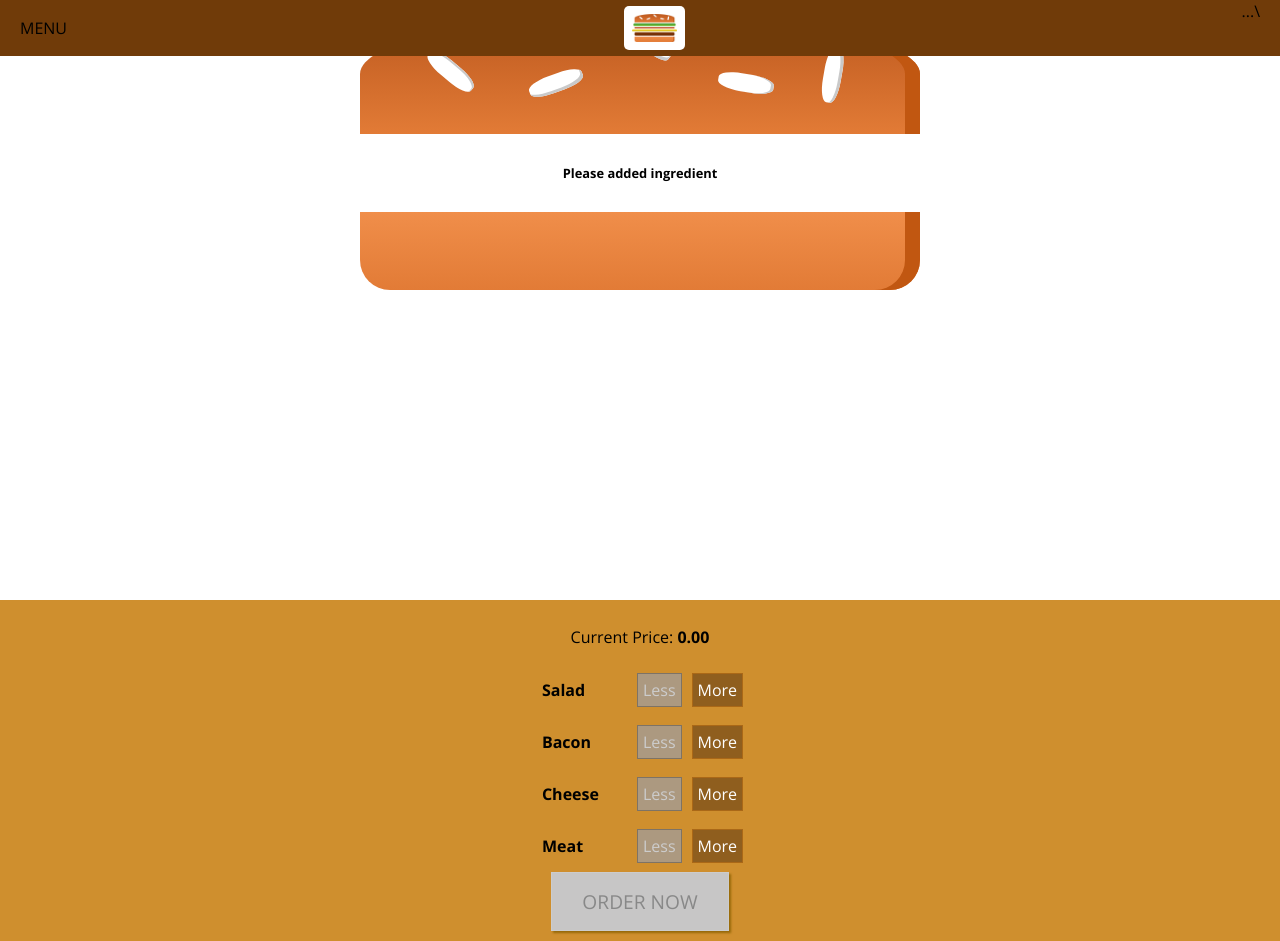
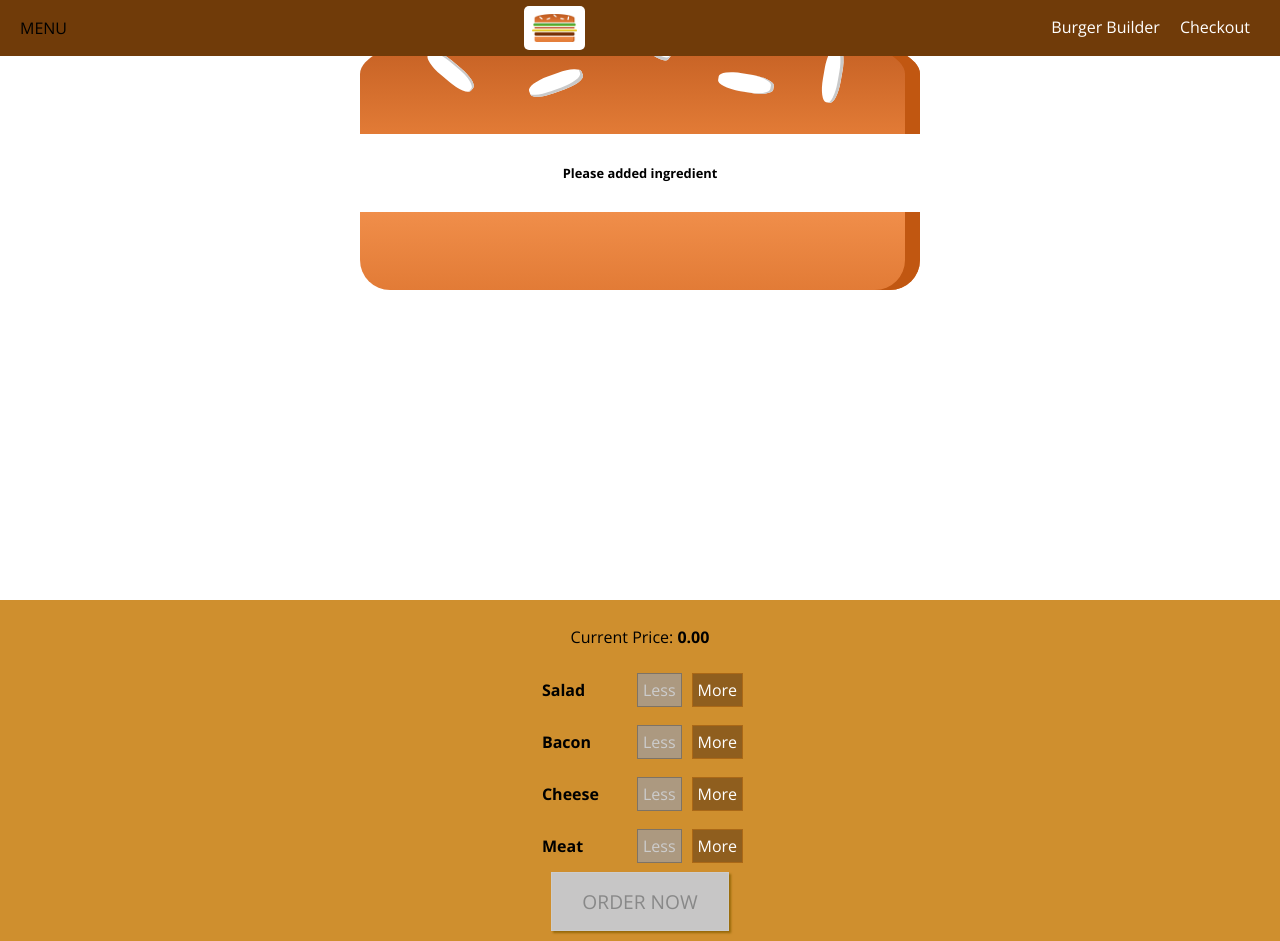
Before and after one commit to TadasBalsys/Burger-Builder, a React (Create React App) app: page / in a window 1280 px wide. Built offline with nearby package versions, Linux system fonts and the light colour scheme.

Commit message:
Created NavItemsList and NavItem components.

```diff
--- /dev/null
+++ b/src/components/Navigation/NavItem/NavItem.module.css
@@ -0,0 +1,42 @@
+.NavItem {
+  margin: 10px 0;
+  box-sizing: border-box;
+  display: block;
+  width: 100%;
+}
+.NavItem a {
+  color: brown;
+  text-decoration: none;
+  width: 100%;
+  box-sizing: border-box;
+  display: block;
+}
+
+.NavItem a:hover,
+.NavItem a:active .NavItem a.active {
+  color: blue;
+}
+
+@media (min-width: 500px) {
+  .NavItem {
+    margin: 0;
+    display: flex;
+    height: 100%;
+    width: auto;
+    align-items: center;
+  }
+  .NavItem a {
+    color: white;
+    height: 100%;
+    padding: 16px 10px;
+    border-bottom: 4px solid transparent;
+    display: block;
+  }
+
+  .NavItem a:hover,
+  .NavItem a:active .NavItem a.active {
+    background-color: grey;
+    border-bottom: 4px solid blue;
+    color: white;
+  }
+}
--- /dev/null
+++ b/src/components/Navigation/NavItem/NavItem.tsx
@@ -0,0 +1,19 @@
+import React from 'react';
+
+import styles from './NavItem.module.css';
+
+interface navItemProps {
+  link: string;
+  active?: boolean;
+  children: string;
+}
+
+const navItem: React.FC<navItemProps> = ({ link, active, children }) => (
+  <li className={styles.NavItem}>
+    <a href={link} className={active ? styles.active : undefined}>
+      {children}
+    </a>
+  </li>
+);
+
+export default navItem;
--- /dev/null
+++ b/src/components/Navigation/NavItemsList/NavItemsList.module.css
@@ -0,0 +1,15 @@
+.NavItems {
+  margin: 0;
+  padding: 0;
+  list-style: none;
+  display: flex;
+  flex-flow: column;
+  align-items: center;
+  height: 100%;
+}
+
+@media (min-width: 500px) {
+  .NavItems {
+    flex-flow: row;
+  }
+}
--- /dev/null
+++ b/src/components/Navigation/NavItemsList/NavItemsList.tsx
@@ -0,0 +1,15 @@
+import React from 'react';
+
+import NavItem from '../NavItem/NavItem';
+import styles from './NavItemsList.module.css';
+
+const navItemsList = () => (
+  <ul className={styles.NavItems}>
+    <NavItem link={'/'} active>
+      Burger Builder
+    </NavItem>
+    <NavItem link={'/'}>Checkout</NavItem>
+  </ul>
+);
+
+export default navItemsList;
--- a/src/components/Navigation/Toolbar/Toolbar.tsx
+++ b/src/components/Navigation/Toolbar/Toolbar.tsx
@@ -1,5 +1,6 @@
 import React from 'react';
 
+import NavItemsList from '../NavItemsList/NavItemsList';
 import Logo from '../../Logo/Logo';
 import styles from './Toolbar.module.css';
 
@@ -8,7 +9,9 @@ const toolbar = () => (
     <div>MENU</div>
     <Logo />
 
-    <nav>...\</nav>
+    <nav>
+      <NavItemsList />
+    </nav>
   </header>
 );
 
```
